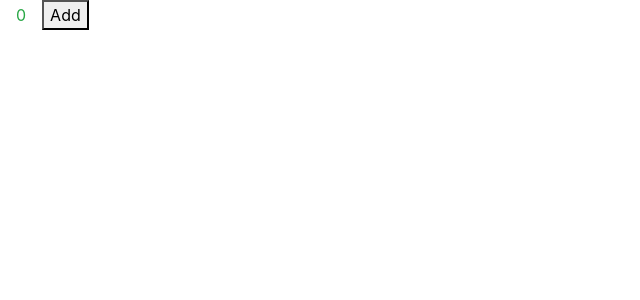
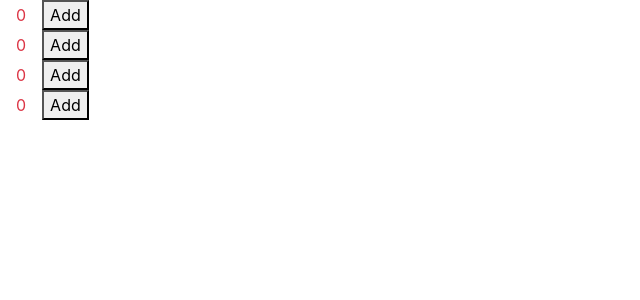
Before and after one commit to SidnevIgor/api-buddy-react, a React (Create React App) app: page / in a window 1280 px wide. Shown: the top 300 px of the page, without its empty margins (0-640 px from the left). Built offline with nearby package versions, Linux system fonts and the light colour scheme.

Commit message:
adding counters component

```diff
--- a/src/components/counter.jsx
+++ b/src/components/counter.jsx
@@ -2,18 +2,21 @@ import React, {Component} from 'react';
 
 export default class Counter extends Component {
   state = {
-    count: 0
+    count: 0,
+    textClass: 'text-danger m-3'
   };
   render() {
     return (
       <div>
-        <span className="text-success m-3">{this.state.count}</span>
+        <span className= {this.state.textClass}>{this.state.count}</span>
         <button onClick = {() => this.increment() }>Add</button>
       </div>
     );
   }
   increment = () => {
-
-    this.setState({count: ++this.state.count});
+    this.setState({
+      textClass: 'text-success m-3',
+      count: ++this.state.count
+    });
   }
 }
--- /dev/null
+++ b/src/components/counters.jsx
@@ -0,0 +1,20 @@
+import React, {Component} from 'react';
+import Counter from './counter';
+
+export default class Counters extends Component {
+  state = {
+    counters: [
+      {id: 1, value: 0},
+      {id: 2, value: 0},
+      {id: 3, value: 0},
+      {id: 4, value: 0}
+    ]
+  }
+  render() {
+    return (
+      <div>
+        {this.state.counters.map(counter => <Counter key={counter.id}/>)}
+      </div>
+    );
+  }
+}
--- a/src/index.js
+++ b/src/index.js
@@ -5,6 +5,7 @@ import 'font-awesome/css/font-awesome.css';
 
 //import App from './components/app';
 //import Table from './components/table-ex';
-import Count from './components/counter'
+//import Counter from './components/counter';
+import Counters from './components/counters';
 
-ReactDOM.render(<Count/>, document.getElementById('root'));
+ReactDOM.render(<Counters/>, document.getElementById('root'));
```
